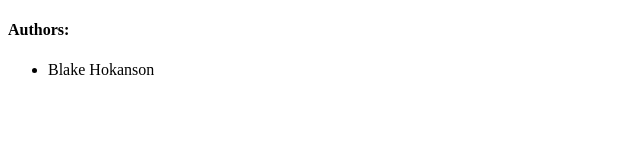
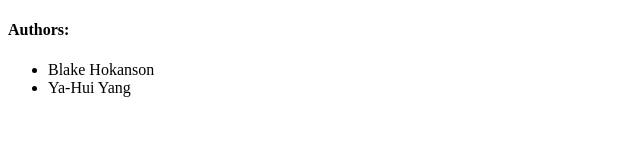
Before and after one commit to Eric-Liu1/hw1, a plain HTML site: page index.html in a window 1280 px wide. Shown: the whole page, without its empty margins (0-640 px from the left). Drawn offline with Linux system fonts and the light colour scheme.

Commit message:
add my name

```diff
--- a/index.html
+++ b/index.html
@@ -9,6 +9,7 @@
         <h4>Authors:</h4>
         <ul>
             <li>Blake Hokanson</li>
+            <li>Ya-Hui Yang</li>
         </ul>
     </body>
 </html>
```
